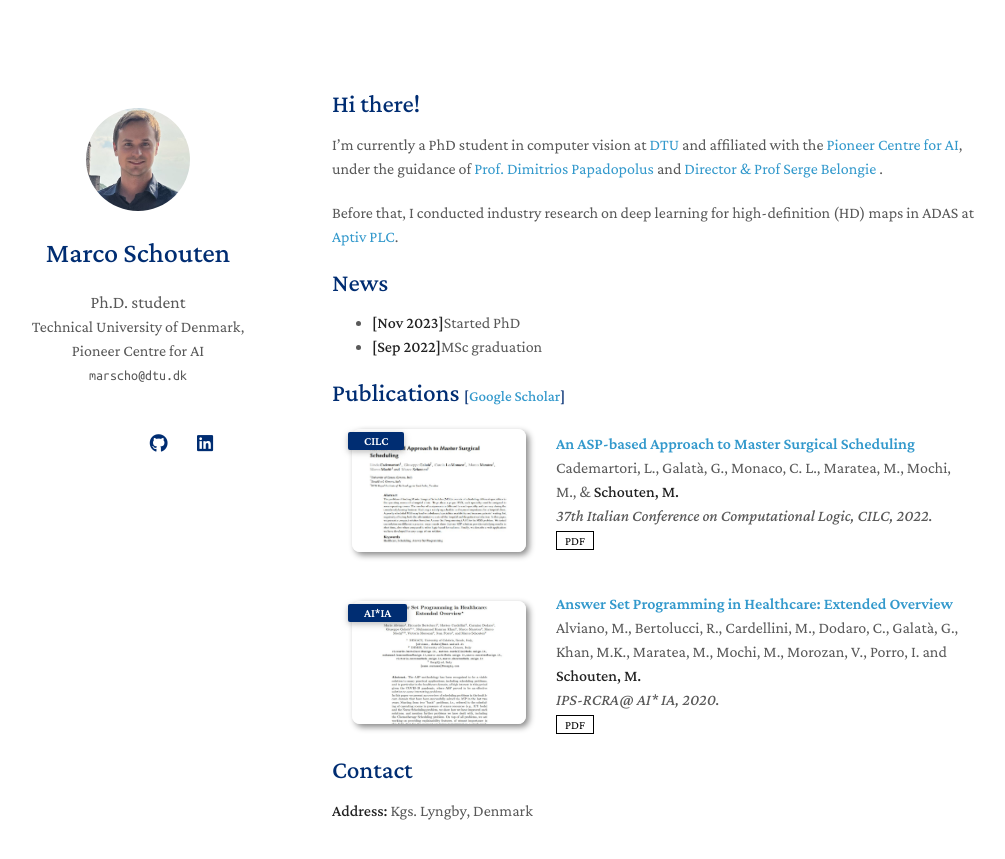
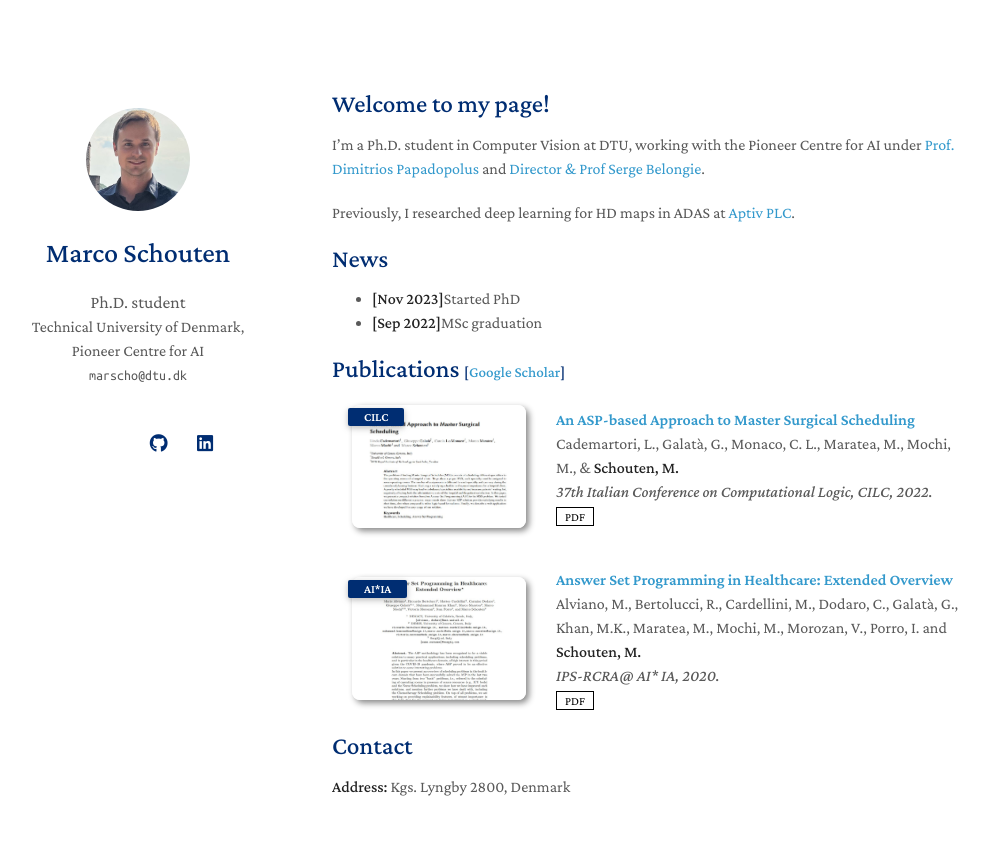
Before and after one commit to marcoschouten/marcoschouten.github.io, a Jekyll site: the page built from index.md, in a window 1280 px wide and 941 px high. Shown: the top 859 px of the window, without its empty margins (138-1143 px from the left). Built offline with Jekyll 4.4.1, drawn with Linux system fonts in a browser that asks for light colours; nearby versions of some CDN libraries; a style sheet for code colours, icons or effects is not loaded; our own code applies the rules of GitHub Pages for plain Markdown files.

Commit message:
Update index.md

```diff
--- a/index.md
+++ b/index.md
@@ -2,20 +2,18 @@
 layout: homepage
 ---
 
-## Hi there!
+## Welcome to my page!
 
-
-I'm currently a PhD student in computer vision at <a href="https://www.dtu.dk/">DTU</a> and affiliated with the <a href="https://www.aicentre.dk/">Pioneer Centre for AI</a>, under the guidance of <a href="http://people.csail.mit.edu/dimpapa/"> Prof. Dimitrios Papadopolus </a> and <a href="https://sergebelongie.github.io/" > Director & Prof Serge Belongie </a>.
-
+I'm a Ph.D. student in Computer Vision at DTU, working with the Pioneer Centre for AI under <a href="http://people.csail.mit.edu/dimpapa/">Prof. Dimitrios Papadopolus</a> and <a href="https://sergebelongie.github.io/" >Director & Prof Serge Belongie</a>.
 <!--
 My research focuses on improving annotation techniques for visual data, aiming to enhance the learning process of visual recognition models.
 -->
 
-Before that, I conducted industry research on deep learning for high-definition (HD) maps in ADAS at <a href="https://aptiv.com">Aptiv PLC</a>.
+Previously, I researched deep learning for HD maps in ADAS at <a href="https://aptiv.com">Aptiv PLC</a>.
 
 
 <!--
-<strong style="color:#e74d3c; font-weight:600">I am looking for a postdoc or research scientist position in the US and EU. I would appreciate a ping if you see a job I might fit.</strong>
+<strong style="color:#e74d3c; font-weight:600">I am looking for a research scientist position in DK. I would appreciate a ping if you see a job I might fit.</strong>
 -->
 
 {% include_relative _includes/news.md %}
@@ -23,5 +21,5 @@ Before that, I conducted industry research on deep learning for high-definition
 {% include_relative _includes/publications.md %}
 
 ## Contact
-**Address:** Kgs. Lyngby, Denmark
+**Address:** Kgs. Lyngby 2800, Denmark
 <br>
```
